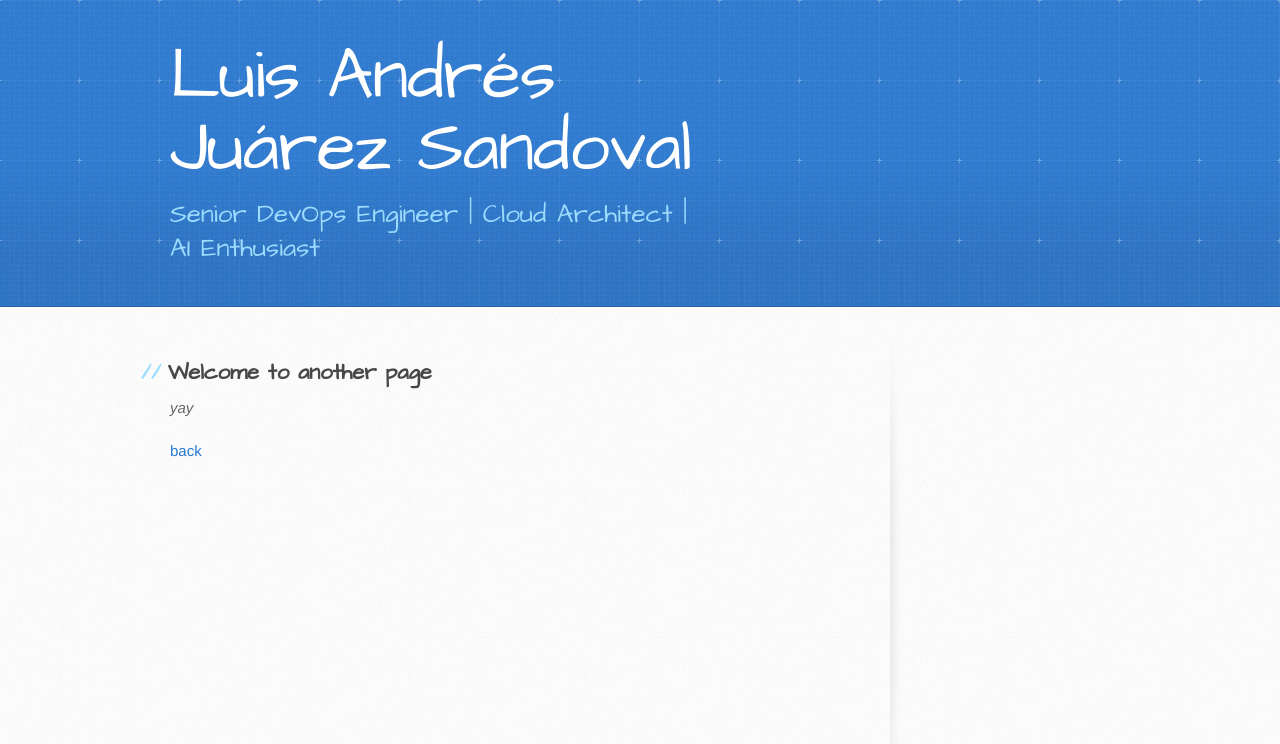
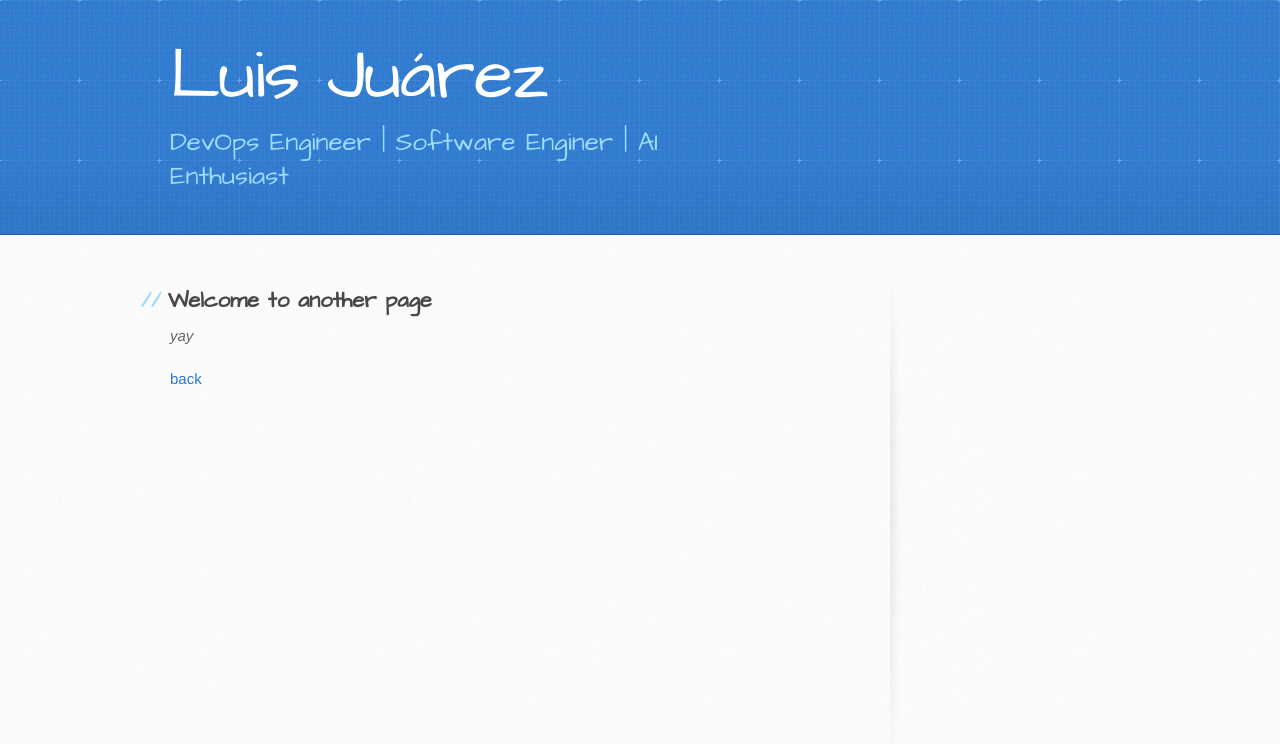
Before and after one commit to andresjz/luis, a Jekyll site: the page built from another-page.md, in a window 1280 px wide. Shown: the top 744 px of the page. Built offline with Jekyll 4.4.1, drawn with Linux system fonts in a browser that asks for light colours; our own code applies the rules of GitHub Pages for plain Markdown files.

Commit message:
Change title and description in _config.yml
Updated personal details in the configuration file.

```diff
--- a/_config.yml
+++ b/_config.yml
@@ -1,5 +1,5 @@
-title: Luis Andrés Juárez Sandoval
-description: Senior DevOps Engineer | Cloud Architect | AI Enthusiast
+title: Luis Juárez
+description: DevOps Engineer | Software Enginer | AI Enthusiast
 show_downloads: false
 google_analytics:
 theme: jekyll-theme-architect
```
